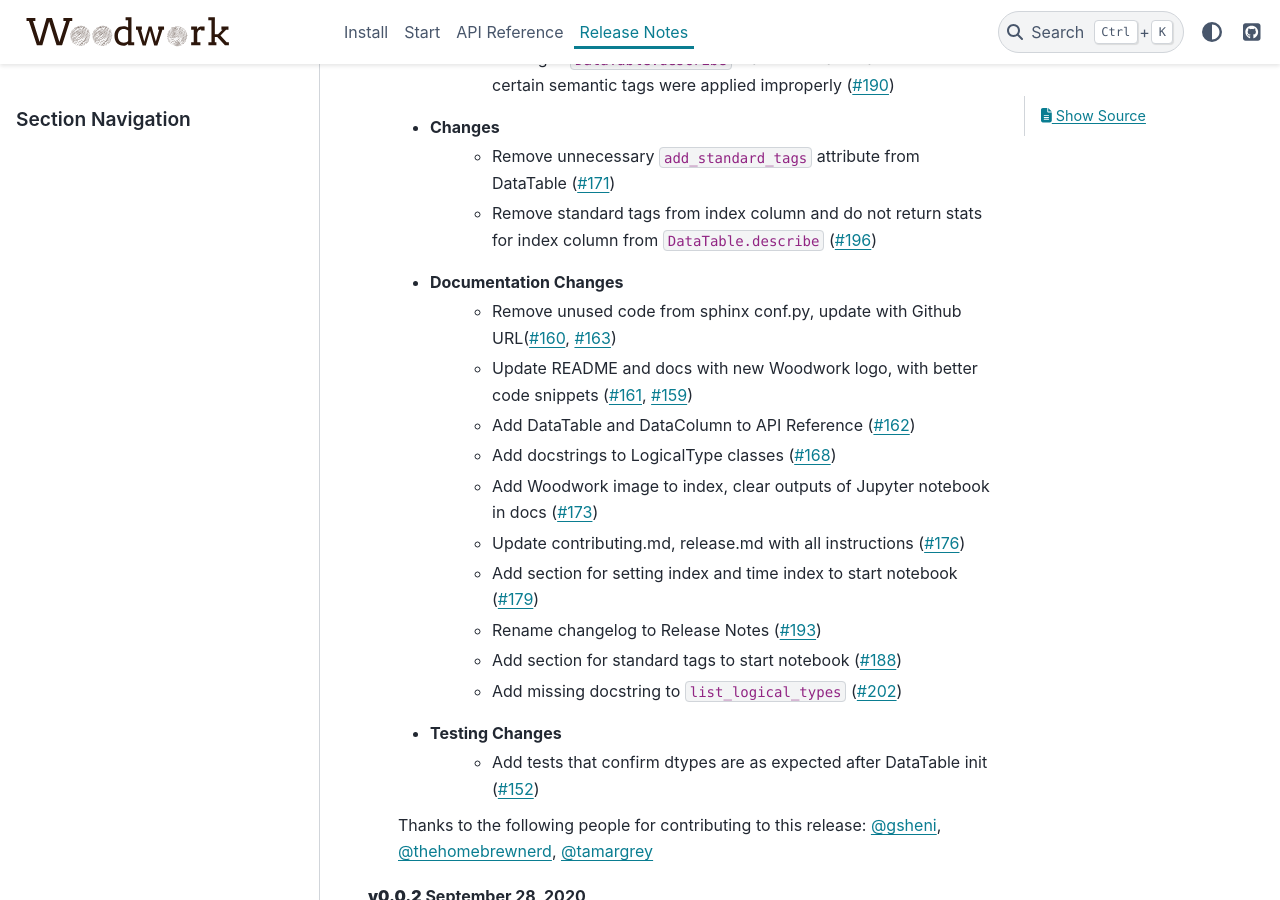
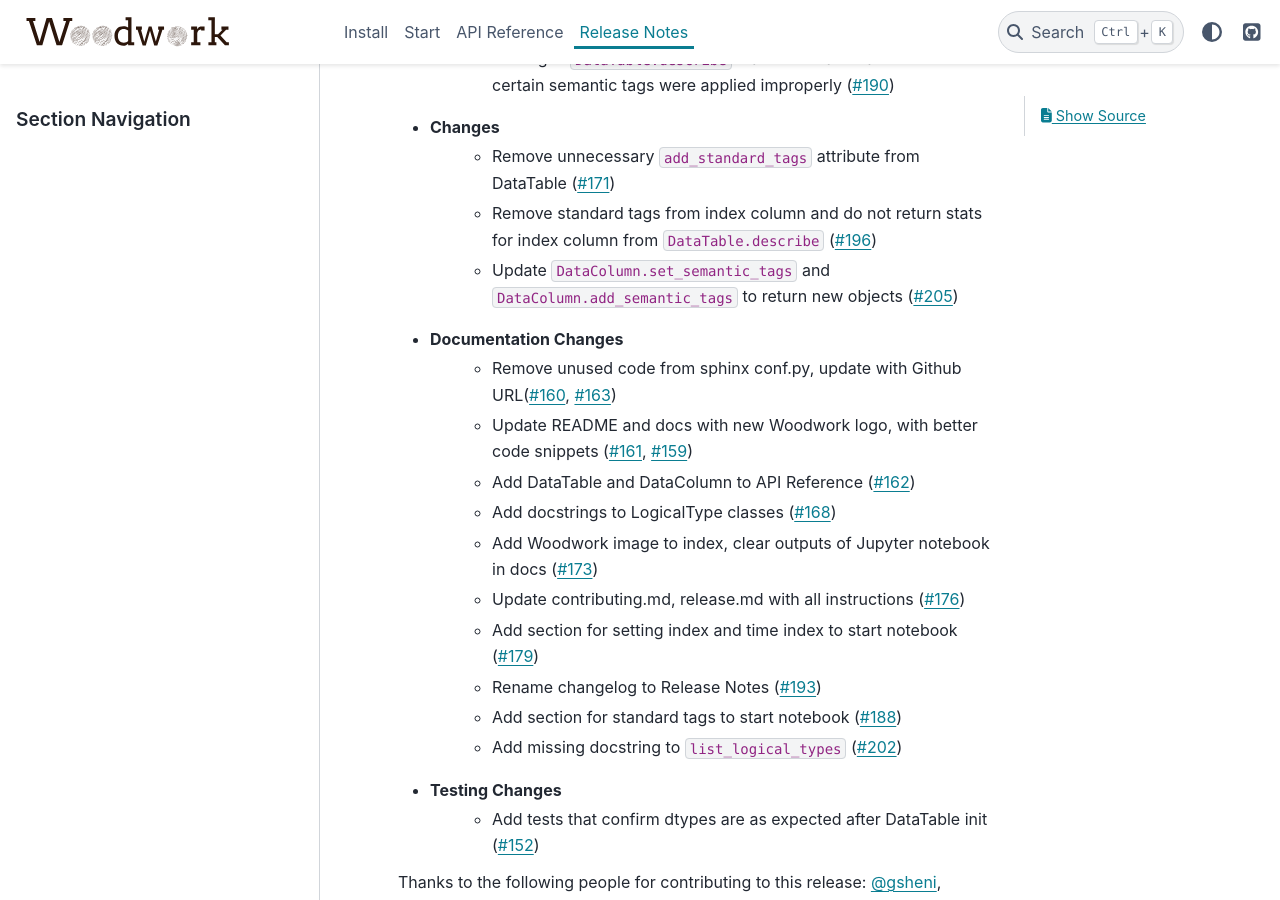
Before and after one commit to alteryx/woodwork, a Sphinx documentation site: the page built from docs/source/release_notes.rst, in a window 1280 px wide and 900 px high, scrolled down 605 px. Built offline with Sphinx 7.4.7 and the PyData theme 0.15.4, drawn with Linux system fonts in a browser that asks for light colours; comment, search, counter and statistics services are not loaded.

Commit message:
update release notes

```diff
--- a/docs/source/release_notes.rst
+++ b/docs/source/release_notes.rst
@@ -15,6 +15,7 @@ Release Notes
     * Changes
         * Remove unnecessary ``add_standard_tags`` attribute from DataTable (:pr:`171`)
         * Remove standard tags from index column and do not return stats for index column from ``DataTable.describe`` (:pr:`196`)
+        * Update ``DataColumn.set_semantic_tags`` and ``DataColumn.add_semantic_tags`` to return new objects (:pr:`205`)
     * Documentation Changes
         * Remove unused code from sphinx conf.py, update with Github URL(:pr:`160`, :pr:`163`)
         * Update README and docs with new Woodwork logo, with better code snippets (:pr:`161`, :pr:`159`)
```
